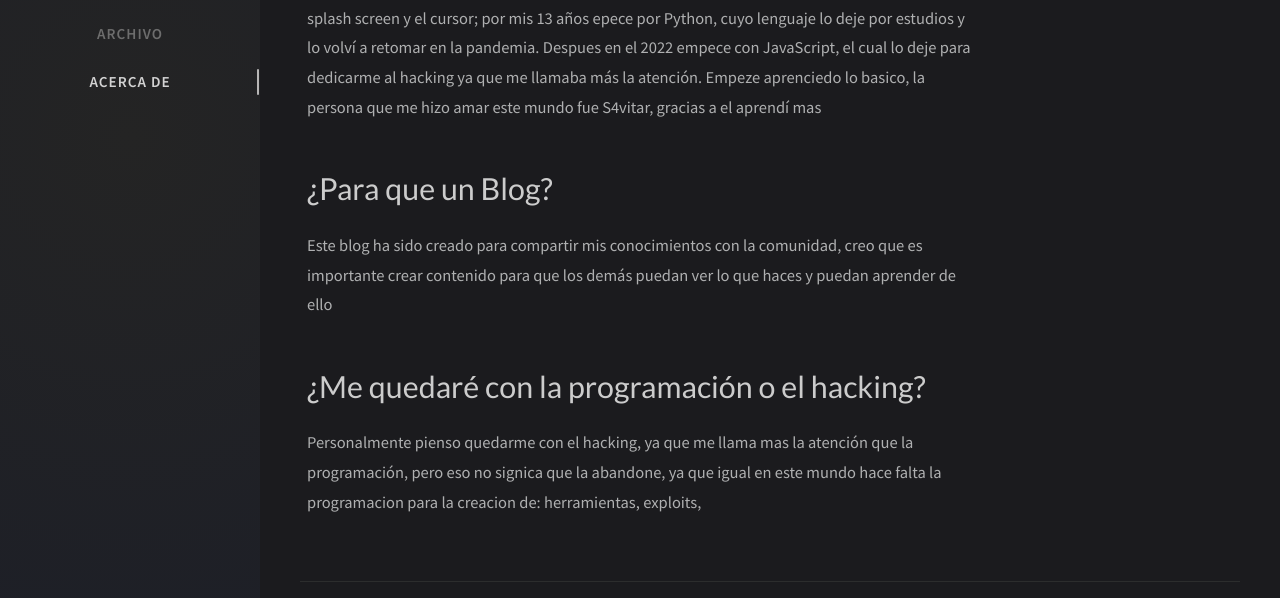
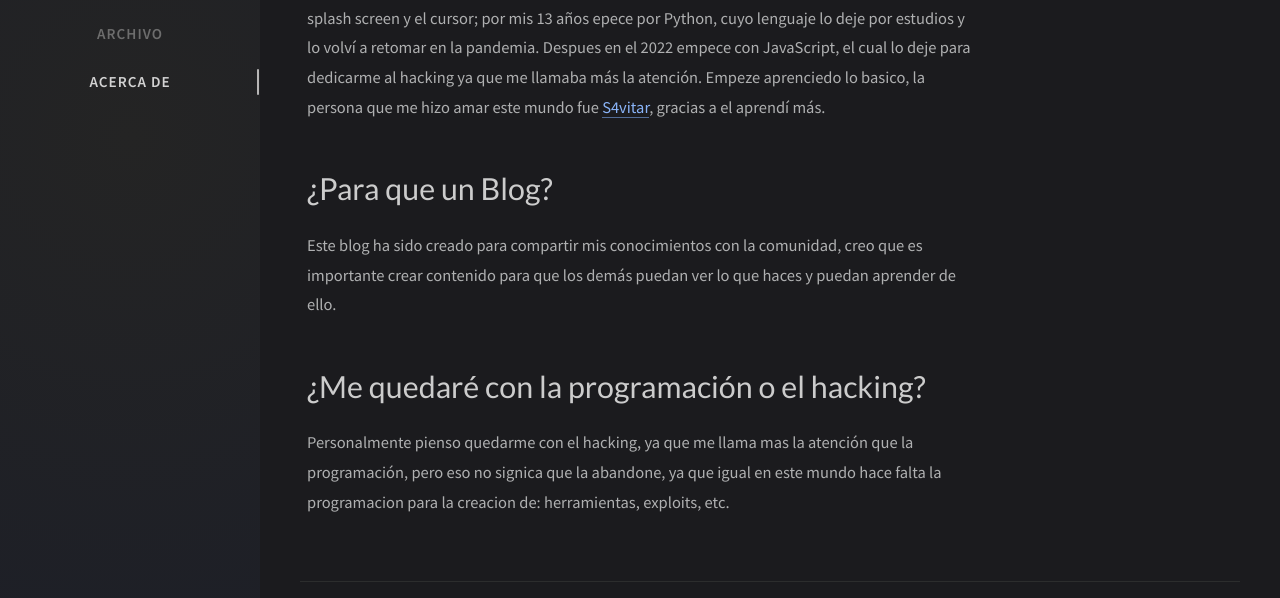
Before and after one commit to ShadowLakeWeb/shadowlakeweb.github.io, a Jekyll site: the page built from _tabs/about.md, in a window 1280 px wide and 1049 px high. Shown: the part 388-986 px from the top of the window. Built offline with Jekyll 4.4.1, drawn with Linux system fonts in a browser that asks for light colours; nearby versions of some CDN libraries; comment, search, counter and statistics services are not loaded; some of the changed text lies outside the part shown.

Commit message:
Update about.md

```diff
--- a/_tabs/about.md
+++ b/_tabs/about.md
@@ -10,13 +10,13 @@ Hola, soy H4ckerLite,un entusiasta de hacking y ciberseguridad.
 
 A temprana edad tuve acceso a una computadora, siempre desde ahi empece a aprender informatica, a mis 8~9 años empece con Scratch,con el aprendí un poco dde la logica de la programación, por mis 11 años empece a hacer ediciones basicas a juegos, solo cambiaba la splash screen y el cursor; por mis 13 años epece por Python, cuyo lenguaje lo deje por estudios y lo volví a retomar en la pandemia.
 Despues en el 2022 empece con JavaScript, el cual lo deje para dedicarme al hacking ya que me llamaba más la atención.
-Empeze aprenciedo lo basico, la persona que me hizo amar este mundo fue S4vitar, gracias a el aprendí mas
+Empeze aprenciedo lo basico, la persona que me hizo amar este mundo fue [S4vitar](https://www.youtube.com/c/s4vitar), gracias a el aprendí más.
 
 
 # ¿Para que un Blog?
 
-Este blog ha sido creado para compartir mis conocimientos con la comunidad, creo que es importante crear contenido para que los demás puedan ver lo que haces y puedan aprender de ello
+Este blog ha sido creado para compartir mis conocimientos con la comunidad, creo que es importante crear contenido para que los demás puedan ver lo que haces y puedan aprender de ello.
 
 # ¿Me quedaré con la programación o el hacking?
 
-Personalmente pienso quedarme con el hacking, ya que me llama mas la atención que la programación, pero eso no signica que la abandone, ya que igual en este mundo hace falta la programacion para la creacion de: herramientas, exploits,
+Personalmente pienso quedarme con el hacking, ya que me llama mas la atención que la programación, pero eso no signica que la abandone, ya que igual en este mundo hace falta la programacion para la creacion de: herramientas, exploits, etc.
```
